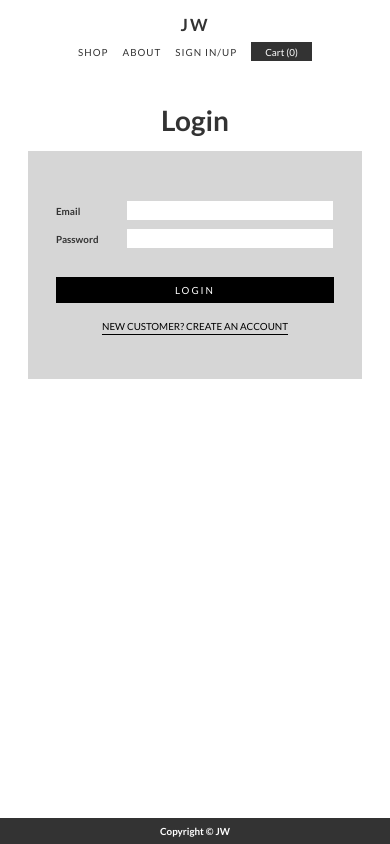
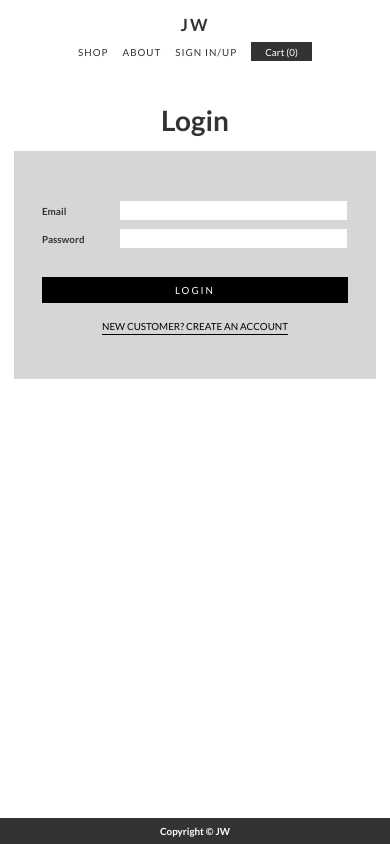
Before and after one commit to xinwei47/jw-jewelry-ecomm, a React (Create React App) app in the folder frontend/: page /user/wishlist in a window 390 px wide. Built offline with nearby package versions, Linux system fonts and the light colour scheme.

Commit message:
home page responsive styling

```diff
--- a/frontend/src/App.scss
+++ b/frontend/src/App.scss
@@ -54,6 +54,14 @@ body {
       )
       [center-end] minmax(4rem, 1fr) [full-end];
   }
+  @media only screen and (max-width: $bp-sm) {
+    grid-template-columns:
+      [full-start] minmax(2rem, 1fr) [center-start] repeat(
+        12,
+        [col-start] minmax(0, 12rem) [col-end]
+      )
+      [center-end] minmax(2rem, 1fr) [full-end];
+  }
 }
 
 .heading--1 {
--- a/frontend/src/styles/components/_card.scss
+++ b/frontend/src/styles/components/_card.scss
@@ -13,9 +13,15 @@
 
   // body padding: 6rem
   &__img-container {
-    max-width: calc((100vw - 16rem) / 3);
     height: calc((100vw - 16rem) / 3);
     max-height: 50rem;
+
+    @media only screen and (max-width: $bp-md) {
+      height: calc((100vw - 8rem) / 3);
+    }
+    @media only screen and (max-width: $bp-sm) {
+      height: calc((100vw - 4rem) / 3);
+    }
   }
 
   &__img {
--- a/frontend/src/styles/pages/_home.scss
+++ b/frontend/src/styles/pages/_home.scss
@@ -2,6 +2,10 @@
 
 .section {
   margin-top: $margin-xl;
+
+  @media only screen and (max-width: $bp-xxs) {
+    margin-top: $margin-lg;
+  }
 }
 
 .shop-section {
@@ -14,7 +18,11 @@
   &__gallery {
     display: grid;
     grid-template-columns: repeat(3, minmax(min-content, 1fr));
-    gap: 2rem;
+    gap: $grid-gap-xs;
+
+    @media only screen and (max-width: $bp-xxxs) {
+      gap: $grid-gap-xxs;
+    }
   }
 }
 
@@ -37,6 +45,9 @@
   &__content {
     text-align: center;
     grid-column: 3/5;
+    @media only screen and (max-width: $bp-xxxs) {
+      margin-left: $margin-sm;
+    }
   }
   &__heading {
     font-size: 1.6rem;
```
